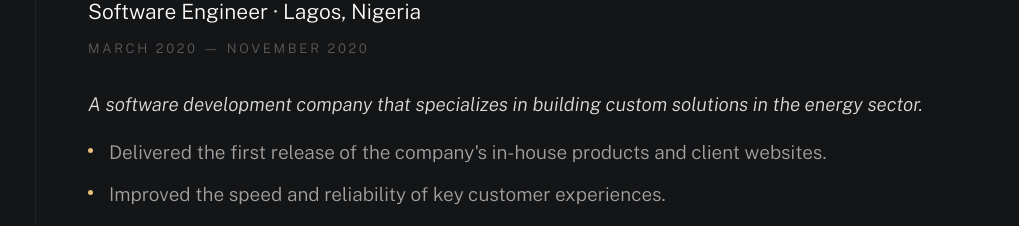
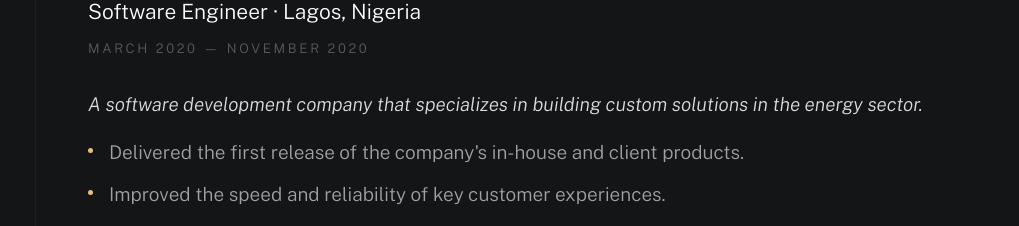
Before and after one commit to victory-a/victory-a.github.io, a Vue app: page / in a window 1280 px wide. Shown: the part 2860-3086 px from the top of the page, without its empty margins (32-1051 px from the left). Built offline with nearby package versions, Linux system fonts and the light colour scheme.

Commit message:
Update expertise content: refine achievement description for clarity by consolidating product references.

```diff
--- a/src/constants/expertise.ts
+++ b/src/constants/expertise.ts
@@ -92,7 +92,7 @@ export const expertiseContent = {
       timeframe: 'March 2020 — November 2020',
       companyAbout: 'A software development company that specializes in building custom solutions in the energy sector.',
       achievements: [
-        "Delivered the first release of the company's in-house products and client websites.",
+        "Delivered the first release of the company's in-house and client products.",
         'Improved the speed and reliability of key customer experiences.',
         'Ensured every project was secure and production-ready before launch.',
       ],
```
